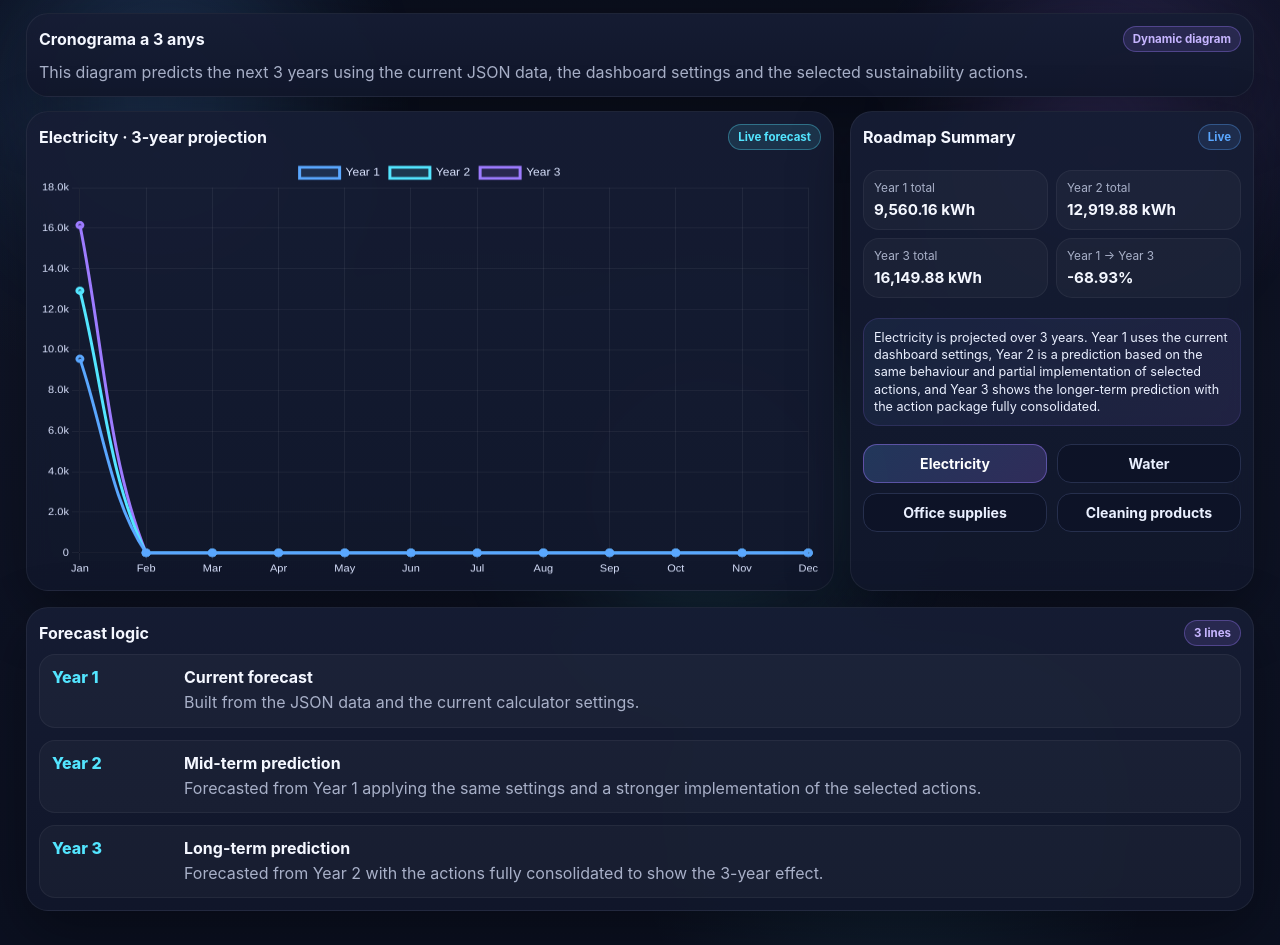
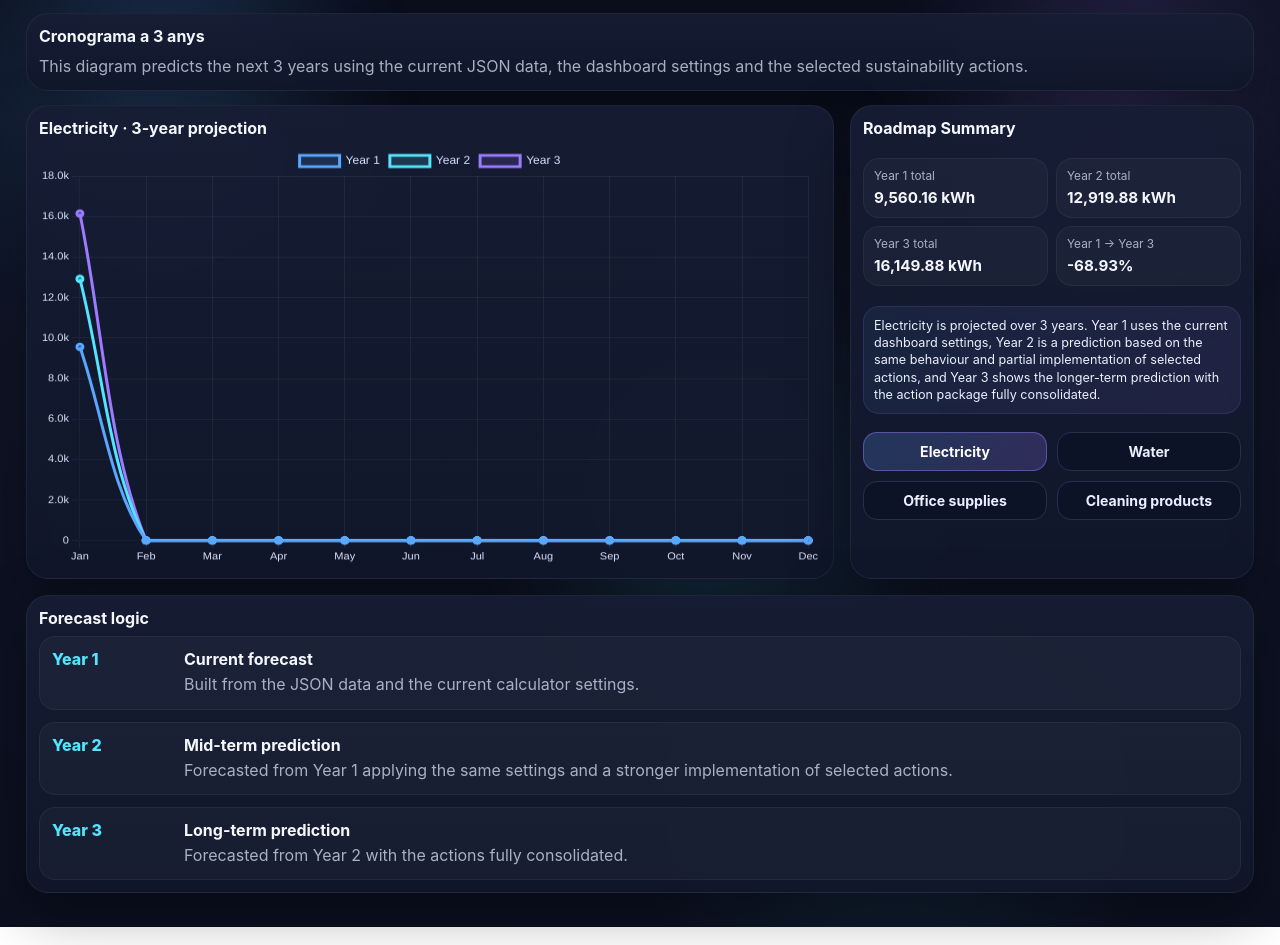
Before and after one commit to ITB2526-IzanVelazquez/TA08-CALCULADORA, a plain HTML site: page roadmap.html in a window 1280 px wide. Shown: the part 111-1056 px from the top of the page. Drawn offline with nearby package versions, Linux system fonts and the light colour scheme.

Commit message:
Refactor roadmap.html for compact layout

```diff
--- a/roadmap.html
+++ b/roadmap.html
@@ -7,12 +7,12 @@
   <link rel="stylesheet" href="style.css" />
   <script src="https://cdn.jsdelivr.net/npm/chart.js"></script>
 </head>
-<body>
+<body class="roadmap-no-scroll">
   <div class="bg-orb orb-1"></div>
   <div class="bg-orb orb-2"></div>
   <div class="bg-orb orb-3"></div>
 
-  <header class="topbar">
+  <header class="topbar roadmap-topbar">
     <div>
       <p class="eyebrow">Phase 3 · Sustainability Web</p>
       <h1>3-Year Action Plan</h1>
@@ -26,30 +26,27 @@
     </div>
   </header>
 
-  <main class="roadmap-page">
-    <section class="panel roadmap-hero">
+  <main class="roadmap-page compact-roadmap-page">
+    <section class="panel roadmap-hero compact-roadmap-hero">
       <div class="panel-head">
         <h2>Cronograma a 3 anys</h2>
-        <span class="badge purple">Dynamic diagram</span>
       </div>
       <p class="roadmap-intro" id="roadmapIntro">
         Loading roadmap prediction...
       </p>
     </section>
 
-    <section class="roadmap-main-grid">
-      <section class="panel roadmap-big-chart">
+    <section class="roadmap-main-grid compact-roadmap-main-grid">
+      <section class="panel roadmap-big-chart compact-roadmap-chart-panel">
         <div class="panel-head compact-head">
           <h2 id="selectedIndicatorTitle">Electricity · 3-year projection</h2>
-          <span class="badge teal">Live forecast</span>
         </div>
         <canvas id="mainRoadmapChart"></canvas>
       </section>
 
-      <section class="panel roadmap-side-summary">
+      <section class="panel roadmap-side-summary compact-roadmap-side">
         <div class="panel-head compact-head">
           <h2>Roadmap Summary</h2>
-          <span class="badge">Live</span>
         </div>
 
         <div class="summary-grid compact-summary">
@@ -84,13 +81,12 @@
       </section>
     </section>
 
-    <section class="panel roadmap-footer-panel">
+    <section class="panel roadmap-footer-panel compact-roadmap-footer">
       <div class="panel-head compact-head">
         <h2>Forecast logic</h2>
-        <span class="badge purple">3 lines</span>
       </div>
 
-      <div class="timeline-steps">
+      <div class="timeline-steps compact-timeline">
         <div class="timeline-step">
           <div class="timeline-year">Year 1</div>
           <div class="timeline-body">
@@ -103,7 +99,7 @@
           <div class="timeline-year">Year 2</div>
           <div class="timeline-body">
             <strong>Mid-term prediction</strong>
-            <p>Forecasted from Year 1 applying the same settings and a stronger implementation of the selected actions.</p>
+            <p>Forecasted from Year 1 applying the same settings and a stronger implementation of selected actions.</p>
           </div>
         </div>
 
@@ -111,7 +107,7 @@
           <div class="timeline-year">Year 3</div>
           <div class="timeline-body">
             <strong>Long-term prediction</strong>
-            <p>Forecasted from Year 2 with the actions fully consolidated to show the 3-year effect.</p>
+            <p>Forecasted from Year 2 with the actions fully consolidated.</p>
           </div>
         </div>
       </div>
```
